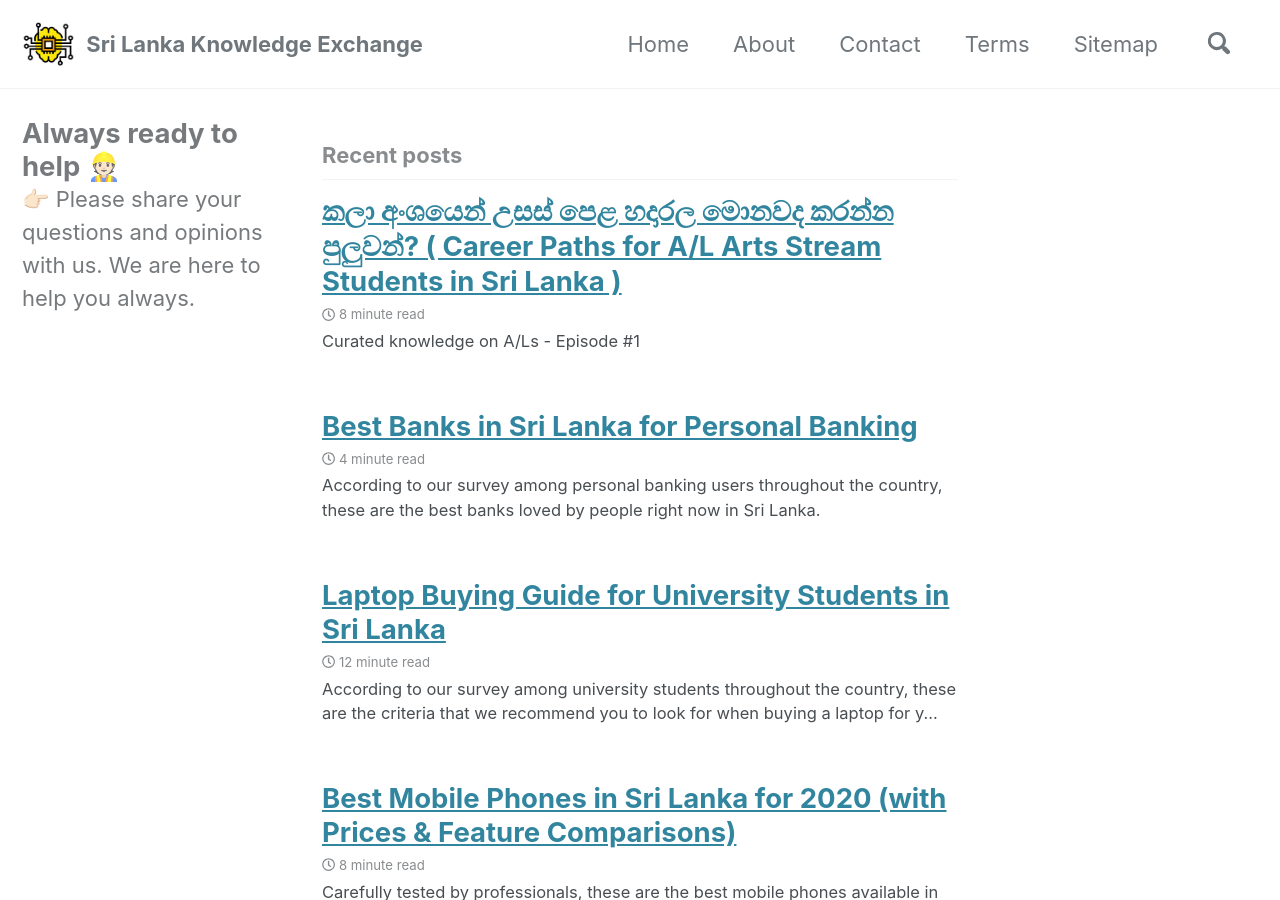
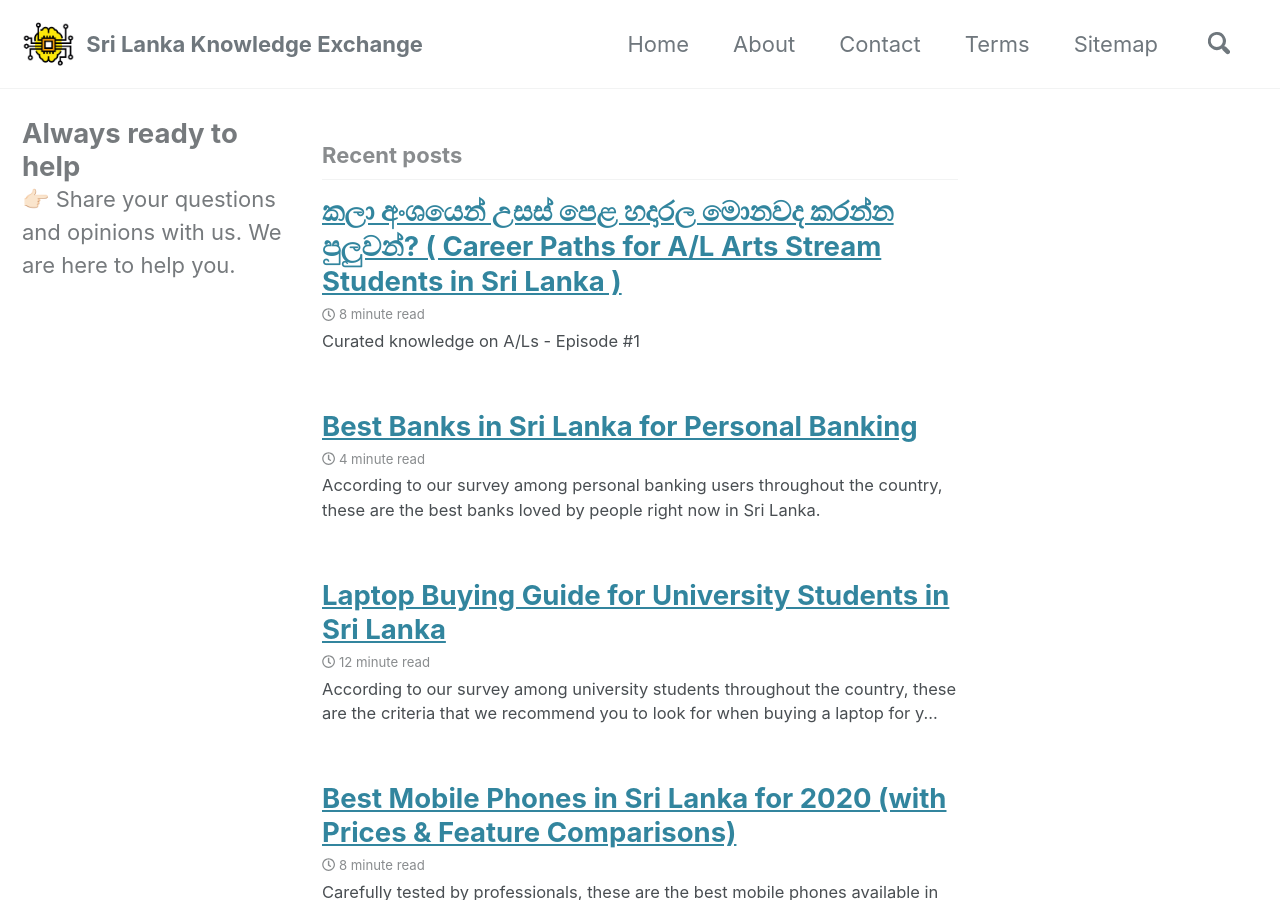
Before and after one commit to bugfix2019/slke, a Jekyll site: the page built from index.html, in a window 1280 px wide and 900 px high. Built offline with Jekyll 4.4.1, drawn with Linux system fonts in a browser that asks for light colours; cached includes are drawn as plain includes; the list of posts is cut into pages by our own code.

Commit message:
Minor refactoring

```diff
--- a/_includes/author-profile.html
+++ b/_includes/author-profile.html
@@ -262,6 +262,6 @@
 <!--  </div>-->
 <!--</div>-->
 
-<h2> Always ready to help 👷🏻 </h2>
+<h2> Always ready to help</h2>
 
-👉🏻 Please share your questions and opinions with us. We are here to help you always.
+👉🏻 Share your questions and opinions with us. We are here to help you.
```
